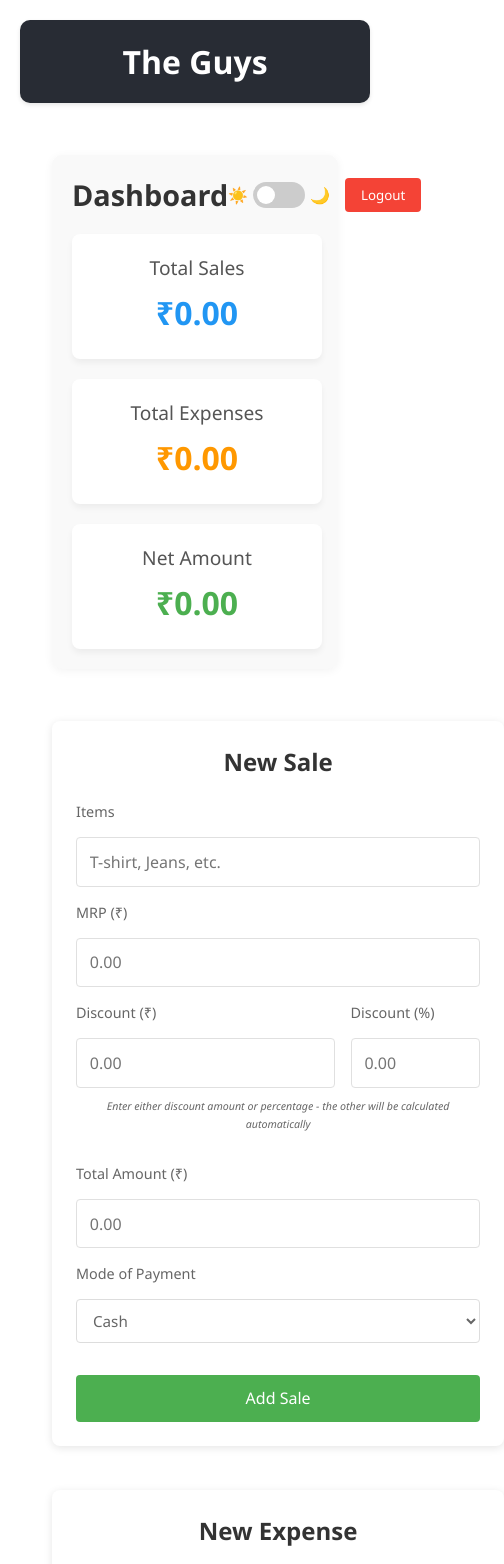
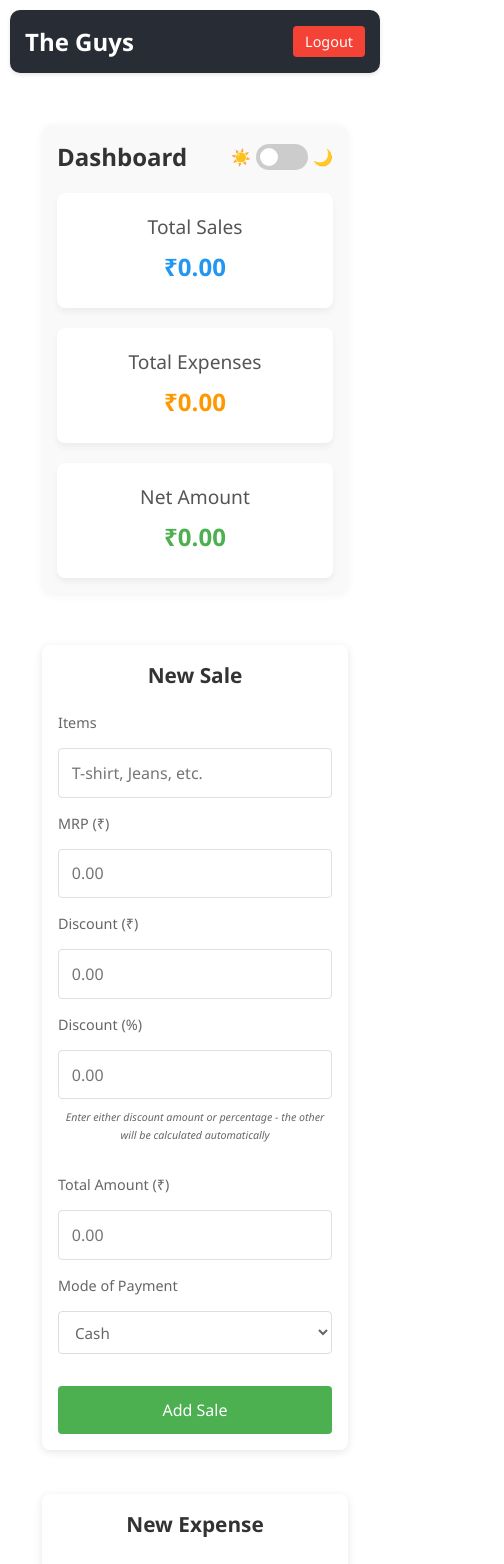
Before and after one commit to pranshu911/sale-n-expense, a React (Create React App) app: page /dashboard in a window 390 px wide. Shown: the top 1564 px of the page, 504 px wide, since content can reach past the window. Built offline with nearby package versions, Linux system fonts and the light colour scheme; no server answers; the database is empty; sample sign-in values are in the browser's storage.

Commit message:
Fixed Mobile View

```diff
--- a/src/components/Dashboard/Dashboard.css
+++ b/src/components/Dashboard/Dashboard.css
@@ -5,6 +5,7 @@
   box-shadow: 0 2px 10px rgba(0, 0, 0, 0.05);
   margin-bottom: 20px;
   transition: background-color 0.3s, color 0.3s, box-shadow 0.3s;
+  width: 100%;
 }
 
 .dark-mode .dashboard {
@@ -68,6 +69,7 @@
   display: grid;
   grid-template-columns: repeat(auto-fit, minmax(250px, 1fr));
   gap: 20px;
+  width: 100%;
 }
 
 .summary-card {
@@ -76,6 +78,7 @@
   padding: 20px;
   box-shadow: 0 4px 6px rgba(0, 0, 0, 0.05);
   transition: transform 0.3s ease, box-shadow 0.3s ease, background-color 0.3s, color 0.3s;
+  width: 100%;
 }
 
 .dark-mode .summary-card {
@@ -138,3 +141,22 @@
 .refresh-btn:hover {
   background-color: #3367d6;
 }
+
+/* Mobile Responsiveness */
+@media (max-width: 768px) {
+  .dashboard {
+    padding: 15px;
+  }
+
+  .dashboard-header h2 {
+    font-size: 1.5rem;
+  }
+
+  .summary-cards {
+    grid-template-columns: 1fr;
+  }
+
+  .amount {
+    font-size: 1.5rem;
+  }
+}
--- a/src/components/Dashboard/Dashboard.tsx
+++ b/src/components/Dashboard/Dashboard.tsx
@@ -1,24 +1,15 @@
 import React from 'react';
-import { useNavigate } from 'react-router-dom';
-import { useAuth } from '../../context/AuthContext';
 import { useStore } from '../../context/StoreContext';
 import { useTheme } from '../../context/ThemeContext';
 import ToggleSwitch from '../UI/ToggleSwitch';
 import './Dashboard.css';
 
 const Dashboard: React.FC = () => {
-  const { logout } = useAuth();
   const {
     getTodaySalesTotal,
     getTodayExpensesTotal,
     loading
   } = useStore();
-  const navigate = useNavigate();
-
-  const handleLogout = () => {
-    logout();
-    navigate('/login');
-  };
 
   const totalSales = getTodaySalesTotal();
   const totalExpenses = getTodayExpensesTotal();
@@ -30,9 +21,6 @@ const Dashboard: React.FC = () => {
         <h2>Dashboard</h2>
         <div className="dashboard-controls">
           <ToggleSwitch />
-          <button className="logout-button" onClick={handleLogout}>
-            Logout
-          </button>
         </div>
       </div>
 
--- a/src/components/Expenses/ExpenseForm.css
+++ b/src/components/Expenses/ExpenseForm.css
@@ -5,6 +5,7 @@
   box-shadow: 0 2px 8px rgba(0, 0, 0, 0.1);
   margin-bottom: 1.5rem;
   transition: background-color 0.3s, box-shadow 0.3s, color 0.3s;
+  width: 100%;
 }
 
 .dark-mode .expense-form-container {
@@ -29,11 +30,13 @@
   display: flex;
   flex-direction: column;
   gap: 1rem;
+  width: 100%;
 }
 
 .form-group {
   display: flex;
   flex-direction: column;
+  width: 100%;
 }
 
 .form-group label {
@@ -54,6 +57,8 @@
   border-radius: 4px;
   font-size: 1rem;
   transition: border-color 0.2s, background-color 0.3s, color 0.3s;
+  width: 100%;
+  box-sizing: border-box;
 }
 
 .dark-mode .form-group input {
@@ -64,8 +69,8 @@
 
 .form-group input:focus {
   outline: none;
-  border-color: #f44336;
-  box-shadow: 0 0 0 2px rgba(244, 67, 54, 0.2);
+  border-color: #4caf50;
+  box-shadow: 0 0 0 2px rgba(76, 175, 80, 0.2);
 }
 
 .form-group select {
@@ -77,18 +82,14 @@
   background-color: white;
   color: #666;
   font-family: inherit;
+  width: 100%;
+  box-sizing: border-box;
 }
 
 .dark-mode .form-group select {
   background-color: var(--dark-input-bg);
   border-color: var(--dark-border);
   color: var(--dark-text);
-}
-
-.form-group select:focus {
-  outline: none;
-  border-color: #f44336;
-  box-shadow: 0 0 0 2px rgba(244, 67, 54, 0.2);
 }
 
 .form-group select option {
@@ -101,10 +102,10 @@
   color: var(--dark-text);
 }
 
-.expense-form .submit-btn {
+.submit-btn {
   margin-top: 1rem;
   padding: 0.8rem;
-  background-color: #f44336;
+  background-color: #4caf50;
   color: white;
   border: none;
   border-radius: 4px;
@@ -112,12 +113,30 @@
   font-weight: 500;
   cursor: pointer;
   transition: background-color 0.2s;
+  width: 100%;
 }
 
-.expense-form .submit-btn:hover {
-  background-color: #d32f2f;
+.submit-btn:hover {
+  background-color: #3d8b40;
 }
 
-.expense-form .submit-btn:active {
-  background-color: #b71c1c;
+.submit-btn:active {
+  background-color: #2d672f;
 }
+
+/* Mobile Responsiveness */
+@media (max-width: 768px) {
+  .expense-form-container {
+    padding: 1rem;
+  }
+
+  .expense-form-container h2 {
+    font-size: 1.3rem;
+  }
+
+  .form-group input,
+  .form-group select {
+    padding: 0.7rem;
+    font-size: 0.95rem;
+  }
+}
--- a/src/components/Main.css
+++ b/src/components/Main.css
@@ -25,13 +25,36 @@
 }
 
 .dark-mode .App-header {
-  background-color: #242736; /* Slightly darker than secondary bg */
+  background-color: #242736;
   box-shadow: 0 2px 10px rgba(0, 0, 0, 0.3);
+}
+
+.header-content {
+  display: flex;
+  justify-content: space-between;
+  align-items: center;
+  max-width: 1200px;
+  margin: 0 auto;
 }
 
 .App-header h1 {
   margin: 0;
   font-size: 2rem;
+}
+
+.logout-button {
+  background-color: #f44336;
+  color: white;
+  border: none;
+  padding: 8px 16px;
+  border-radius: 4px;
+  cursor: pointer;
+  font-weight: 500;
+  transition: background-color 0.3s;
+}
+
+.logout-button:hover {
+  background-color: #d32f2f;
 }
 
 /* Main content area */
@@ -40,20 +63,18 @@
   display: flex;
   flex-direction: column;
   gap: 20px;
+  width: 100%;
+  max-width: 1200px;
+  margin: 0 auto;
 }
 
 /* Forms container */
 .forms-container {
   display: grid;
-  grid-template-columns: repeat(auto-fit, minmax(400px, 1fr));
+  grid-template-columns: repeat(auto-fit, minmax(300px, 1fr));
   gap: 20px;
   margin-bottom: 20px;
-}
-
-@media (max-width: 860px) {
-  .forms-container {
-    grid-template-columns: 1fr;
-  }
+  width: 100%;
 }
 
 /* Footer styles */
@@ -72,3 +93,27 @@
   color: var(--dark-subtle-text);
   box-shadow: 0 2px 10px rgba(0, 0, 0, 0.2);
 }
+
+/* Mobile Responsiveness */
+@media (max-width: 768px) {
+  .App {
+    padding: 10px;
+  }
+
+  .App-header {
+    padding: 15px;
+  }
+
+  .App-header h1 {
+    font-size: 1.5rem;
+  }
+
+  .forms-container {
+    grid-template-columns: 1fr;
+  }
+
+  .logout-button {
+    padding: 6px 12px;
+    font-size: 0.9rem;
+  }
+}
--- a/src/components/Main.tsx
+++ b/src/components/Main.tsx
@@ -3,13 +3,28 @@ import Dashboard from './Dashboard/Dashboard';
 import SaleForm from './Sales/SaleForm';
 import ExpenseForm from './Expenses/ExpenseForm';
 import TodaysRecords from './Records/TodaysRecords';
+import { useAuth } from '../context/AuthContext';
+import { useNavigate } from 'react-router-dom';
 import './Main.css';
 
 const Main: React.FC = () => {
+  const { logout } = useAuth();
+  const navigate = useNavigate();
+
+  const handleLogout = () => {
+    logout();
+    navigate('/login');
+  };
+
   return (
     <div className="App">
       <header className="App-header">
-        <h1>The Guys</h1>
+        <div className="header-content">
+          <h1>The Guys</h1>
+          <button className="logout-button" onClick={handleLogout}>
+            Logout
+          </button>
+        </div>
       </header>
 
       <main className="App-main">
--- a/src/components/Sales/SaleForm.css
+++ b/src/components/Sales/SaleForm.css
@@ -5,6 +5,7 @@
   box-shadow: 0 2px 8px rgba(0, 0, 0, 0.1);
   margin-bottom: 1.5rem;
   transition: background-color 0.3s, box-shadow 0.3s, color 0.3s;
+  width: 100%;
 }
 
 .dark-mode .sale-form-container {
@@ -29,11 +30,13 @@
   display: flex;
   flex-direction: column;
   gap: 1rem;
+  width: 100%;
 }
 
 .form-group {
   display: flex;
   flex-direction: column;
+  width: 100%;
 }
 
 .form-group label {
@@ -54,6 +57,8 @@
   border-radius: 4px;
   font-size: 1rem;
   transition: border-color 0.2s, background-color 0.3s, color 0.3s;
+  width: 100%;
+  box-sizing: border-box;
 }
 
 .dark-mode .form-group input {
@@ -71,10 +76,12 @@
 .discount-container {
   display: flex;
   gap: 1rem;
+  width: 100%;
 }
 
 .discount-container .form-group {
   flex: 1;
+  min-width: 0; /* Prevents flex items from overflowing */
 }
 
 .discount-instruction {
@@ -99,6 +106,8 @@
   background-color: white;
   color: #666;
   font-family: inherit;
+  width: 100%;
+  box-sizing: border-box;
 }
 
 .dark-mode .form-group select {
@@ -128,6 +137,7 @@
   font-weight: 500;
   cursor: pointer;
   transition: background-color 0.2s;
+  width: 100%;
 }
 
 .submit-btn:hover {
@@ -137,3 +147,25 @@
 .submit-btn:active {
   background-color: #2d672f;
 }
+
+/* Mobile Responsiveness */
+@media (max-width: 768px) {
+  .sale-form-container {
+    padding: 1rem;
+  }
+
+  .sale-form-container h2 {
+    font-size: 1.3rem;
+  }
+
+  .discount-container {
+    flex-direction: column;
+    gap: 0.5rem;
+  }
+
+  .form-group input,
+  .form-group select {
+    padding: 0.7rem;
+    font-size: 0.95rem;
+  }
+}
```
